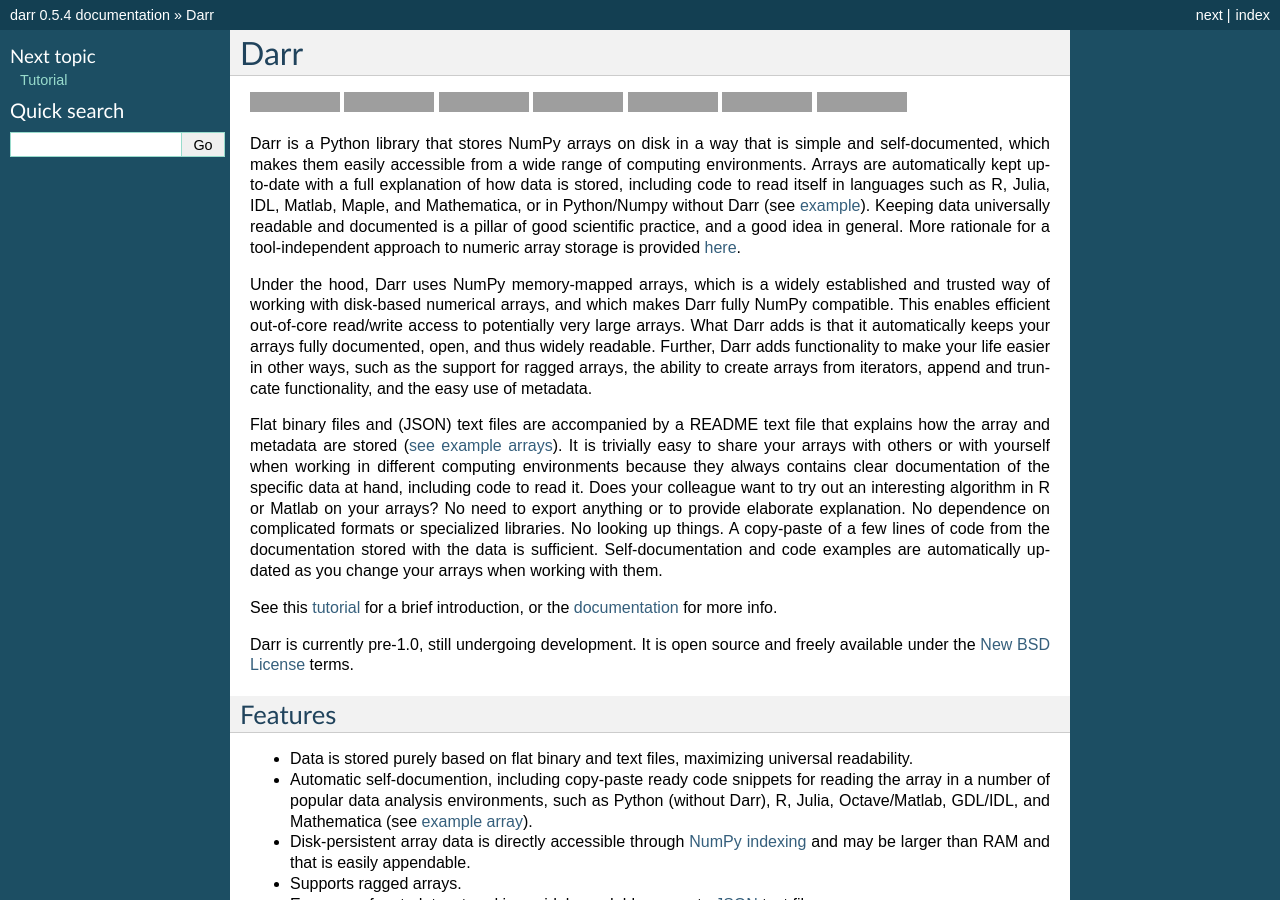
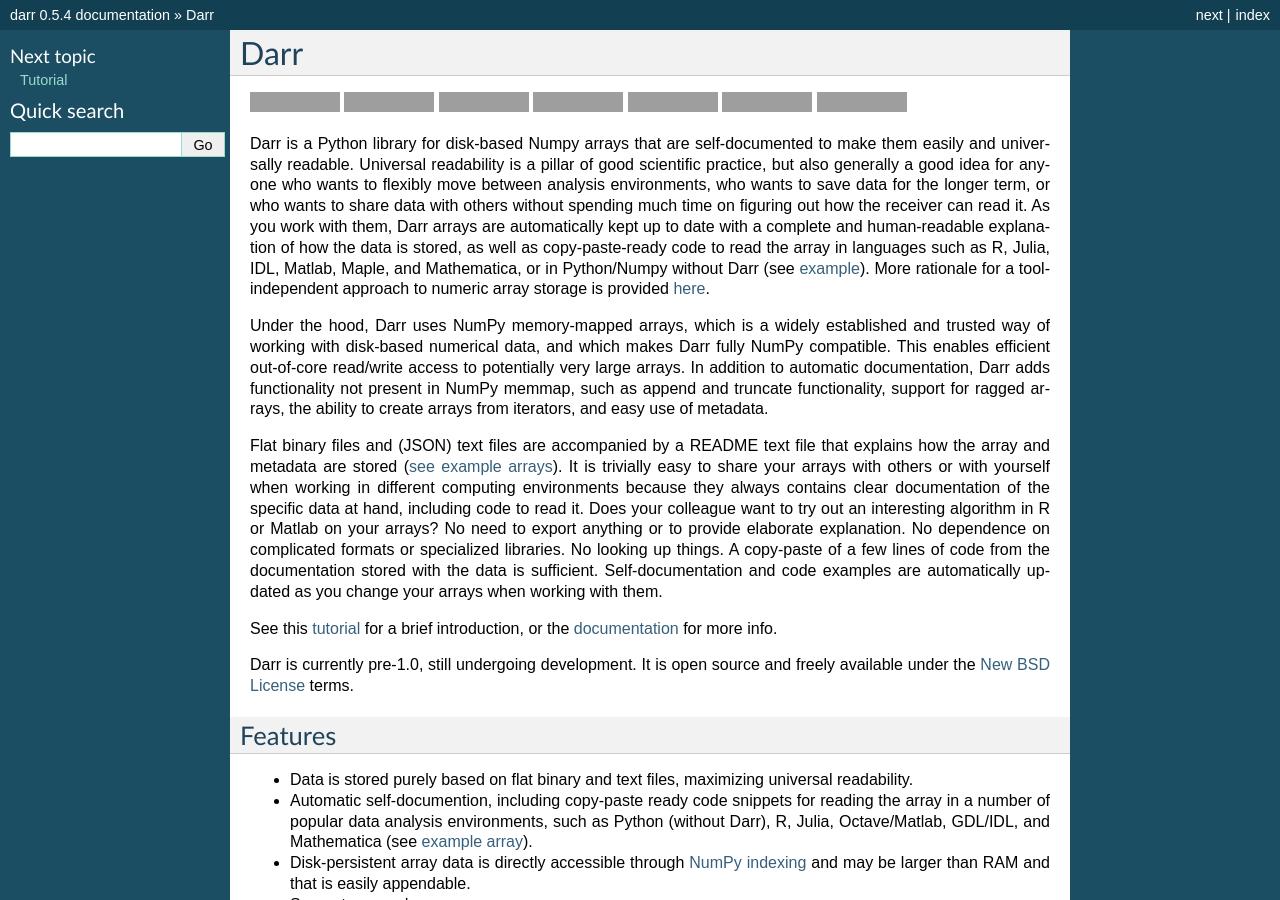
Before and after one commit to gbeckers/Darr, a Sphinx documentation site: the page built from docs/index.rst, in a window 1280 px wide and 900 px high, cut to the strip 0-900 px from the top of the window. Built offline with Sphinx 7.4.7, drawn with Linux system fonts in a browser that asks for light colours; grey boxes are pictures that could not be loaded.

```diff
--- a/README.rst
+++ b/README.rst
@@ -15,8 +15,7 @@ human-readable explanation of how the data is stored, as well as
 copy-paste-ready code to read the array in languages such
 as R, Julia, IDL, Matlab, Maple, and Mathematica, or in Python/Numpy without
 Darr (see `example
-<https://github.com/gbeckers/Darr/tree/master/examplearrays/arrays
-/array_int32_2D.darr>`__).  More rationale for a tool-independent approach
+<https://github.com/gbeckers/Darr/tree/master/examplearrays/arrays/array_int32_2D.darr>`__).  More rationale for a tool-independent approach
 to numeric array storage is provided
 `here <https://darr.readthedocs.io/en/latest/rationale.html>`__.
 
--- a/docs/index.rst
+++ b/docs/index.rst
@@ -9,26 +9,28 @@ Darr
 |Github CI Status| |Appveyor Status| |PyPi version| |Conda Forge|
 |Codecov Badge| |Docs Status| |Zenodo Badge|
 
-Darr is a Python library that stores NumPy arrays on disk in a way that is
-simple and self-documented, which makes them easily accessible from a wide
-range of computing environments. Arrays are automatically kept up-to-date
-with a full explanation of how data is stored, including code to read
-itself in languages such as R, Julia, IDL, Matlab, Maple, and Mathematica,
-or in Python/Numpy without Darr (see `example
-<https://github.com/gbeckers/Darr/tree/master/examplearrays/arrays
-/array_int32_2D.darr>`__). Keeping data universally readable and documented is
-a pillar of good scientific practice, and a good idea in general. More
-rationale for a tool-independent approach to numeric array storage is provided
-:doc:`here <rationale>`.
+Darr is a Python library for disk-based Numpy arrays that are self-documented
+to make them easily and universally readable. Universal readability is a
+pillar of good scientific practice, but also generally a good idea for anyone
+who wants to flexibly move between analysis environments, who wants to save
+data for the longer term, or who wants to share data with others without
+spending much time on figuring out how the receiver can read it. As you work
+with them, Darr arrays are automatically kept up to date with a complete and
+human-readable explanation of how the data is stored, as well as
+copy-paste-ready code to read the array in languages such
+as R, Julia, IDL, Matlab, Maple, and Mathematica, or in Python/Numpy without
+Darr (see `example
+<https://github.com/gbeckers/Darr/tree/master/examplearrays/arrays/array_int32_2D.darr>`__).  More rationale for a tool-independent approach
+to numeric array storage is provided
+`here <https://darr.readthedocs.io/en/latest/rationale.html>`__.
 
 Under the hood, Darr uses NumPy memory-mapped arrays, which is a widely
-established and trusted way of working with disk-based numerical arrays, and
+established and trusted way of working with disk-based numerical data, and
 which makes Darr fully NumPy compatible. This enables efficient out-of-core
-read/write access to potentially very large arrays. What Darr adds is that it
-automatically keeps your arrays fully documented, open, and thus widely
-readable. Further, Darr adds functionality to make your life easier in other
-ways, such as the support for ragged arrays, the ability to create arrays from
-iterators, append and truncate functionality, and the easy use of metadata.
+read/write access to potentially very large arrays. In addition to
+automatic documentation, Darr adds functionality not present in NumPy memmap,
+such as append and truncate functionality, support for ragged arrays, the
+ability to create arrays from iterators, and easy use of metadata.
 
 Flat binary files and (JSON) text files are accompanied by a README text file
 that explains how the array and metadata are stored (`see example arrays
```
Also changed, not shown: setup.py (+18 -16 lines).
